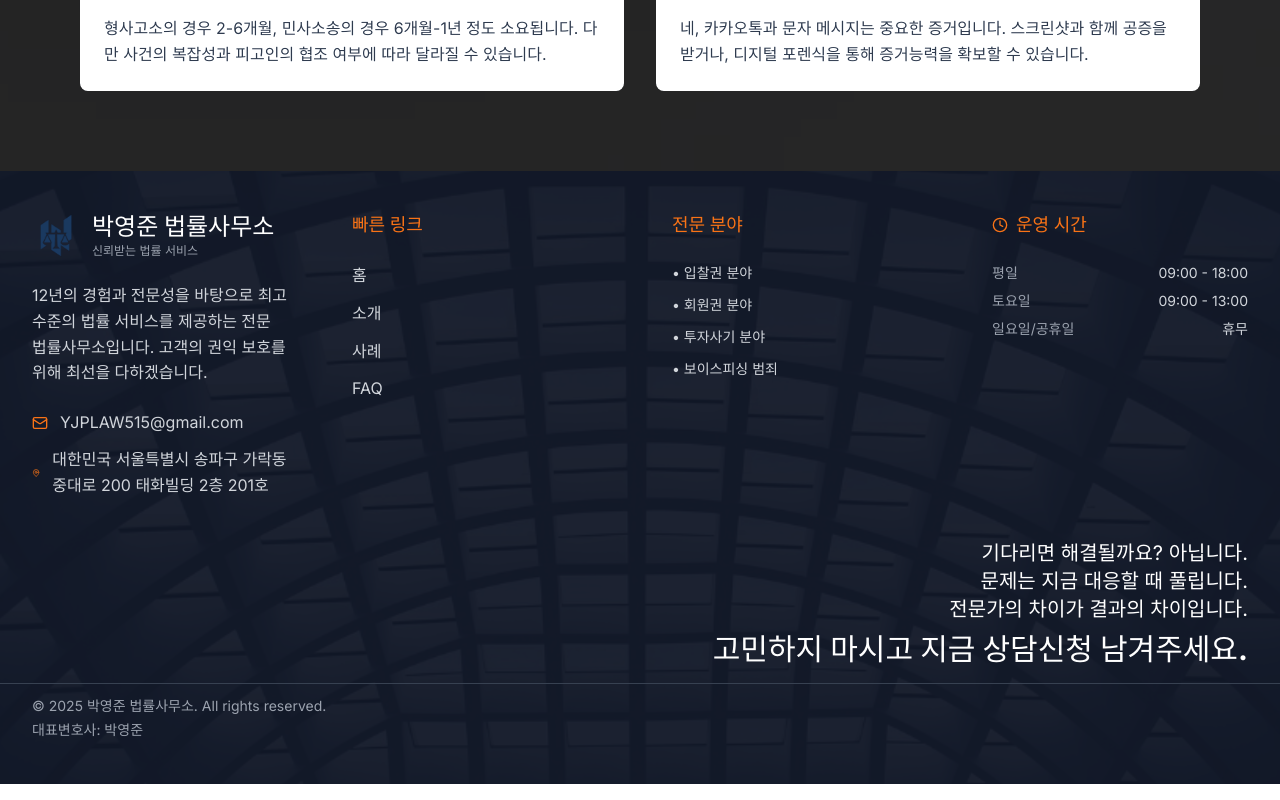
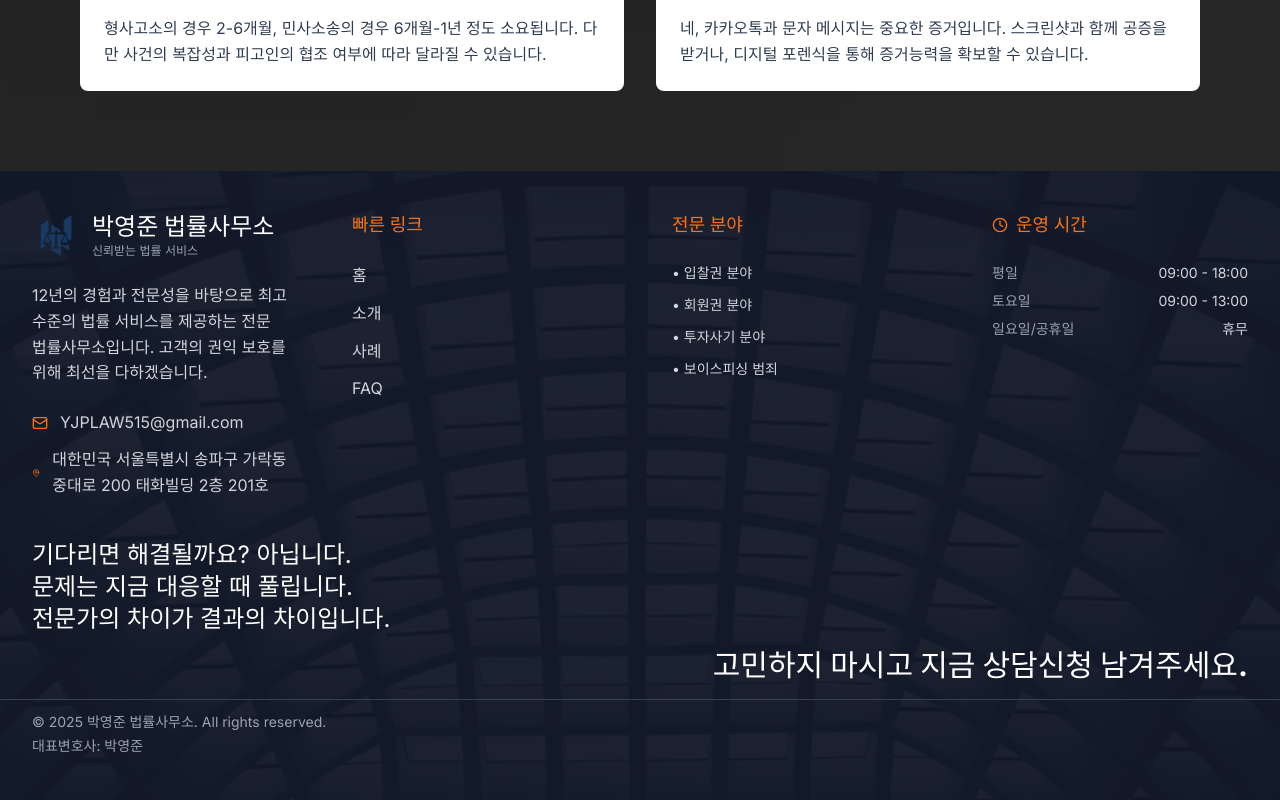
Before and after one commit to gu991230-cyber/gugit, a Next.js app: page / in a window 1280 px wide. Shown: the part 5517-6317 px from the top of the page. Built offline with nearby package versions, Linux system fonts and the light colour scheme; no server answers.

Commit message:
style: improve text alignment and sizing for footer CTA section

```diff
--- a/src/components/Footer.tsx
+++ b/src/components/Footer.tsx
@@ -114,13 +114,13 @@ const Footer = () => {
 
       {/* Call-to-action text placed above the fixed consultation bar */}
       <div className="relative z-10 max-w-7xl mx-auto px-4 sm:px-6 lg:px-8">
-        <div className="text-right text-white space-y-2 mb-4">
-          <div className="text-lg md:text-xl leading-relaxed">
+        <div className="text-white space-y-3 mb-4">
+          <div className="text-xl md:text-2xl leading-relaxed">
             기다리면 해결될까요? 아닙니다.<br />
             문제는 지금 대응할 때 풀립니다.<br />
             전문가의 차이가 결과의 차이입니다.
           </div>
-          <div className="font-bold text-2xl md:text-3xl leading-snug">
+          <div className="text-right font-bold text-2xl md:text-3xl leading-snug">
             고민하지 마시고 지금 상담신청 남겨주세요.
           </div>
         </div>
```
